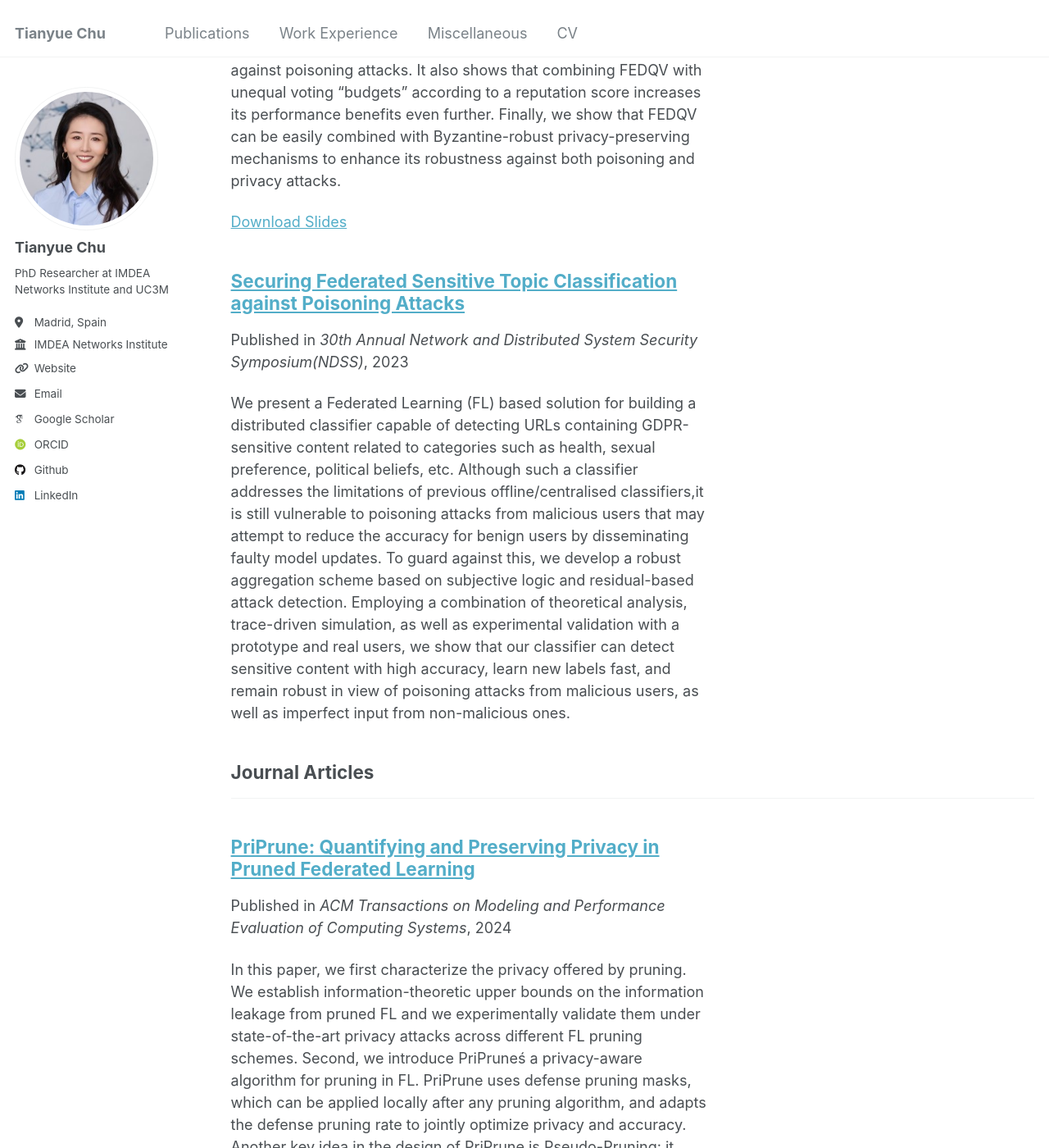
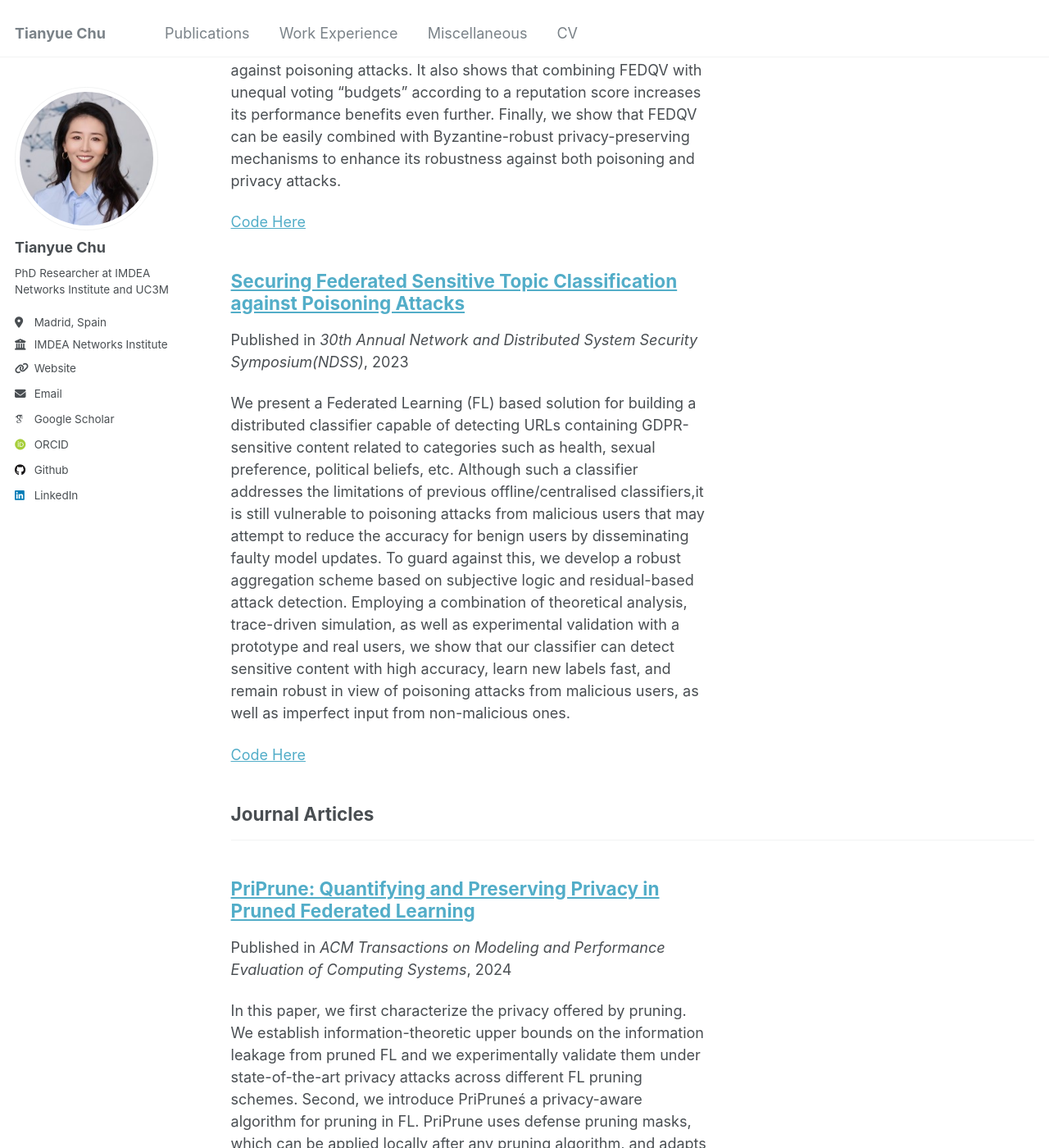
Before and after one commit to TianyueChu/tianyuechu.github.io, a Jekyll site: the page built from _pages/publications.html, in a window 1280 px wide and 1400 px high, scrolled down 578 px. Shown: the whole window at 82% size. Built offline with Jekyll 4.4.1, drawn with Linux system fonts in a browser that asks for light colours; some web fonts are replaced.

```diff
--- a/_includes/archive-single.html
+++ b/_includes/archive-single.html
@@ -63,7 +63,7 @@
     {% elsif post.paperurl %}
       <p><a href=" {{ post.paperurl }} ">Download Paper</a></p>
     {% elsif post.slidesurl %}
-      <p><a href="{{ post.slidesurl }}">Download Slides</a></p>
+      <p><a href="{{ post.slidesurl }}">Code Here</a></p>
     {% endif %}
 
   </article>
--- a/_layouts/single.html
+++ b/_layouts/single.html
@@ -56,7 +56,7 @@ layout: default
         {% elsif page.citation %}
           <p style="font-size: smaller">Recommended citation: {{ page.citation }}</p>
         {% elsif page.slidesurl %}
-          <p style="font-size: smaller"><a href="{{ page.slidesurl }}">Download Slides</a></p>
+          <p style="font-size: smaller"><a href="{{ page.slidesurl }}">Code Here</a></p>
         {% endif %}
 
         {% if page.link %}<div><a href="{{ page.link }}" class="btn">{{ site.data.ui-text[site.locale].ext_link_label | default: "Direct Link" }}</a></div>{% endif %}
```
Also changed, not shown: _publications/Fedrep.md (+1 -1 lines).
